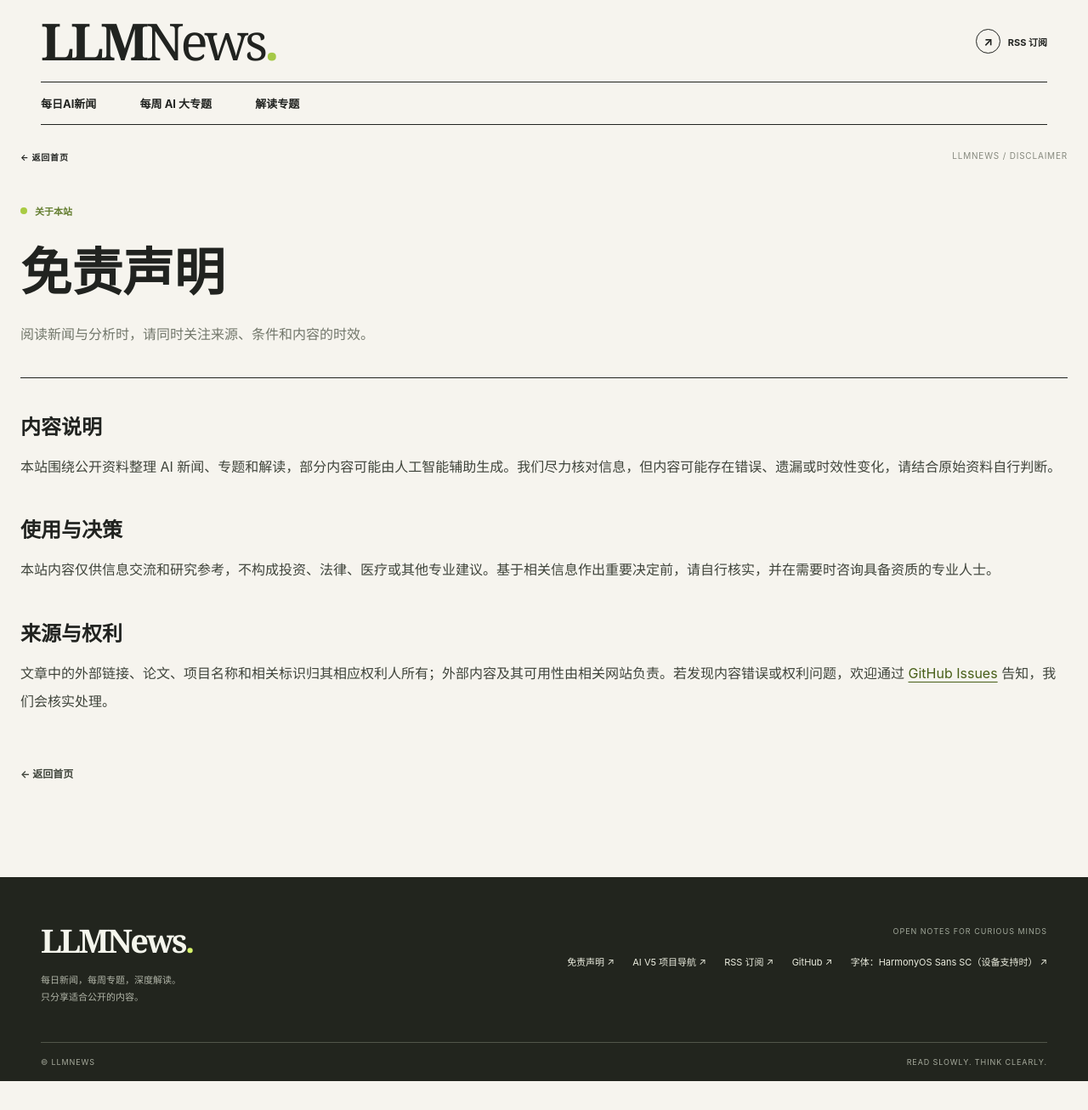
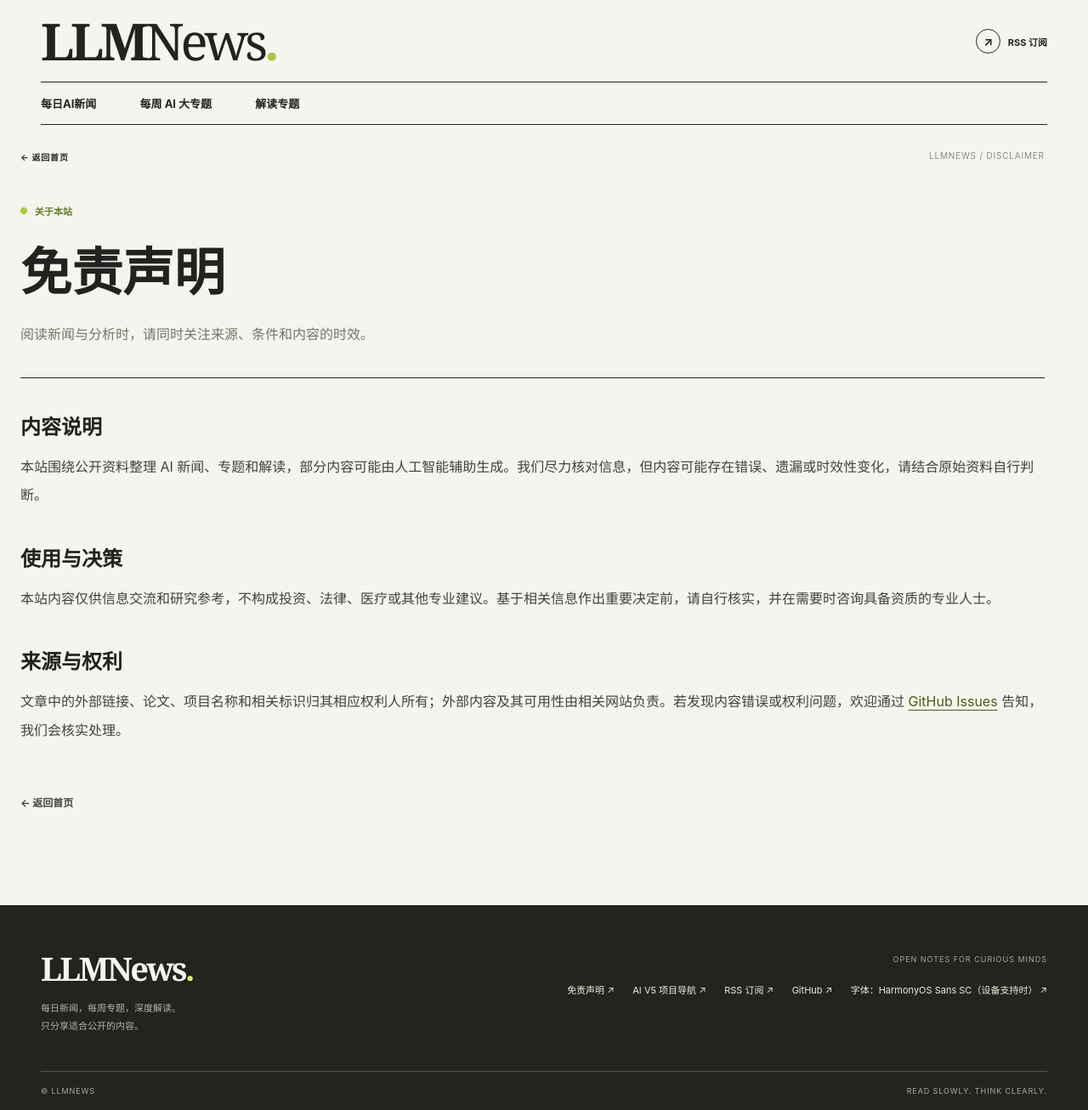
Before and after one commit to ai-v5/LLMNews, a Jekyll site: the page built from docs/disclaimer/index.html, in a window 1280 px wide. Shown: the whole page at 85% size. Built offline with Jekyll 4.4.1, drawn with Linux system fonts in a browser that asks for light colours; before the commit the page ends 1272 px from its top, so only the background shows below that.

Commit message:
Add breathing room to desktop article right edge

```diff
--- a/docs/assets/site.css
+++ b/docs/assets/site.css
@@ -100,7 +100,7 @@ button:focus-visible, a:focus-visible, input:focus-visible, summary:focus-visibl
 .article-body .article-disclaimer { margin-top: 34px; padding-top: 16px; border-top: 1px solid var(--line); color: #777a70; font-family: var(--sans); font-size: 12px; line-height: 1.8; }
 .back-link { display: inline-block; margin-top: 35px; font-family: var(--sans); font-size: 12px; font-weight: 700; }
 @media (min-width: 900px) {
-  .article.wrap { width: min(1920px, calc(100% - 48px)); }
+  .article.wrap { width: min(1920px, calc(100% - 48px)); padding-right: clamp(16px, calc(4vw - 24px), 56px); }
   .article-header, .article-layout { max-width: none; }
   .article.has-toc .article-header, .article.has-toc .article-layout { margin-left: calc(clamp(192px, 18vw, 288px) + 24px); margin-right: 0; }
   .article.has-toc .article-layout { position: relative; }
```
